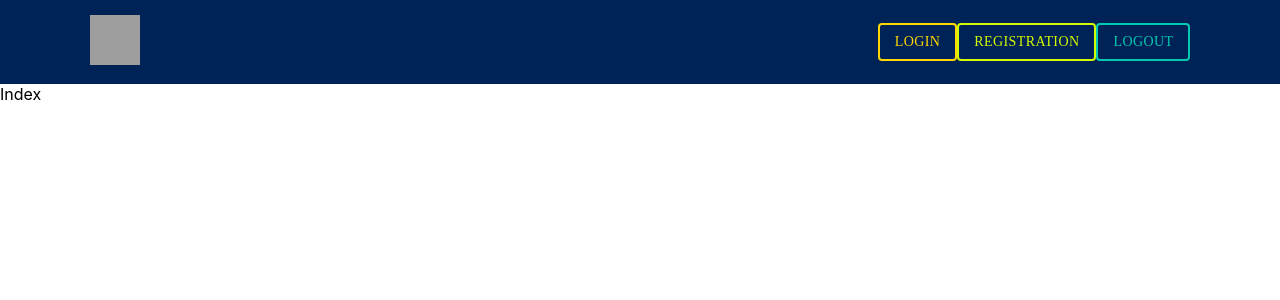
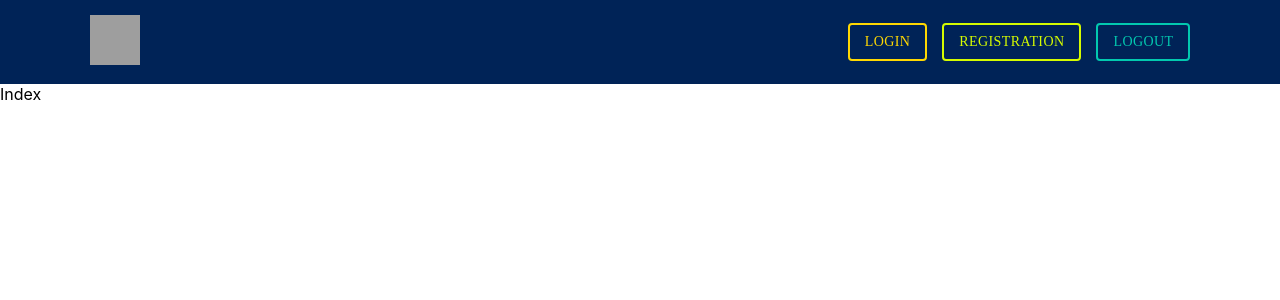
Before and after one commit to VeronikaMishkovec/interview_frontend_next, a Next.js app: page / in a window 1280 px wide. Shown: the top 300 px of the page. Built offline with nearby package versions, Linux system fonts and the light colour scheme; grey boxes are pictures that could not be loaded.

Commit message:
fix: button margin

```diff
--- a/components/IButton/index.tsx
+++ b/components/IButton/index.tsx
@@ -1,12 +1,11 @@
 import {Button} from "@mui/material";
 import {IButtonType} from "./types";
-import style from './style.module.scss';
 
 const IButton = ({title, className, onClick}: IButtonType) => {
   return (
     <Button
       variant={'outlined'}
-      className={`${style.buttonContainer} ${className}`}
+      className={`${className}`}
       onClick={onClick}
     >
       {title}
--- a/components/IButton/style.module.scss
+++ /dev/null
@@ -1,3 +0,0 @@
-.buttonContainer {
-  margin: 0 10px
-}
--- a/components/Layout/style.module.scss
+++ b/components/Layout/style.module.scss
@@ -24,6 +24,7 @@
     border:2px solid #D5FB00;
     color: #D5FB00;
     font-family: Montserrat-SemiBold;
+    margin: 0 15px;
 
     &:hover {
       background-color: #D5FB00;
```
